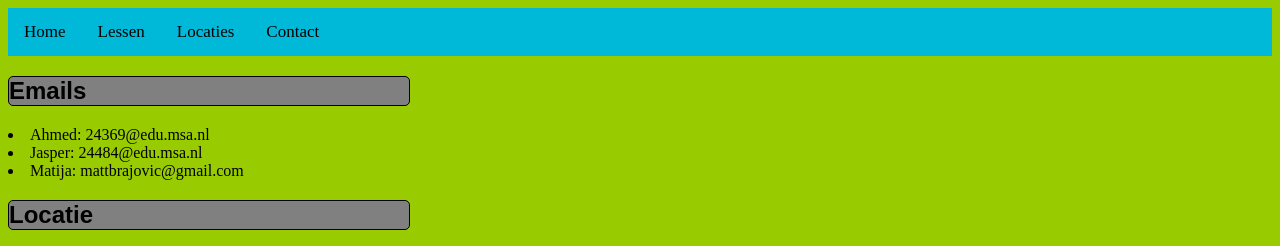
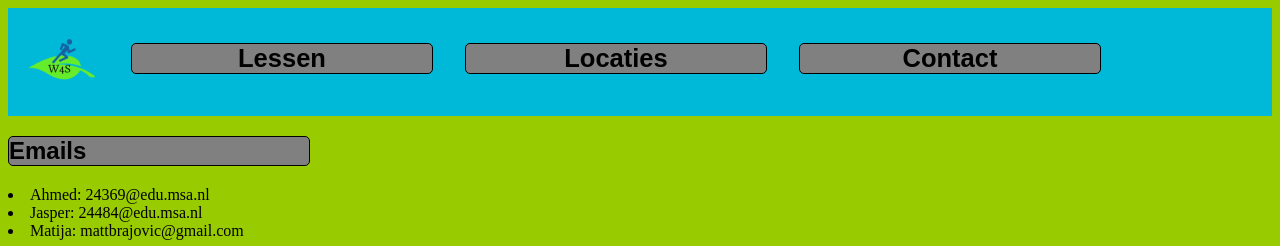
Before and after one commit to Ahmedisbaas/Workout4schools, a plain HTML site: page Contact.html in a window 1280 px wide. Shown: the top 246 px of the page. Drawn offline with Linux system fonts and the light colour scheme.

Commit message:
Topnav menu bar gefixt en menu van contact geüpdate

```diff
--- a/Contact.html
+++ b/Contact.html
@@ -7,10 +7,12 @@
   <body>
   </head>
   <div class="topnav">
-  <a href="index.html">Home</a>
-  <a href="lessen.html">Lessen</a>
-  <a href="locaties.html">Locaties</a>
-  <a href="contact.html">Contact</a>
+    <a href="index.html">
+      <img src="logo.png" style="width:75px;height:75px;border:0;">
+    </a>
+  <a href="lessen.html"><h2>Lessen</h2></a>
+  <a href="locaties.html"><h2>Locaties</h2></a>
+  <a href="contact.html"><h2>Contact</h2></a>
 </div>
 
   <h2>Emails</h2>
--- a/stylesheet.css
+++ b/stylesheet.css
@@ -55,7 +55,7 @@ body{
     border-bottom-style: solid;
     border-width: thin;
     background-color:  gray;
-    width: 400px;
+    width: 300px;
   }
   h1 {
     border-radius: 5px;
@@ -65,7 +65,7 @@ body{
     border-bottom-style: solid;
     border-width: thin;
     background-color: #00b8d8;
-    width: 400px;
+    width: 375px;
   }
   p {
   font-family: "Arial", Arial, sans-serif;
```
